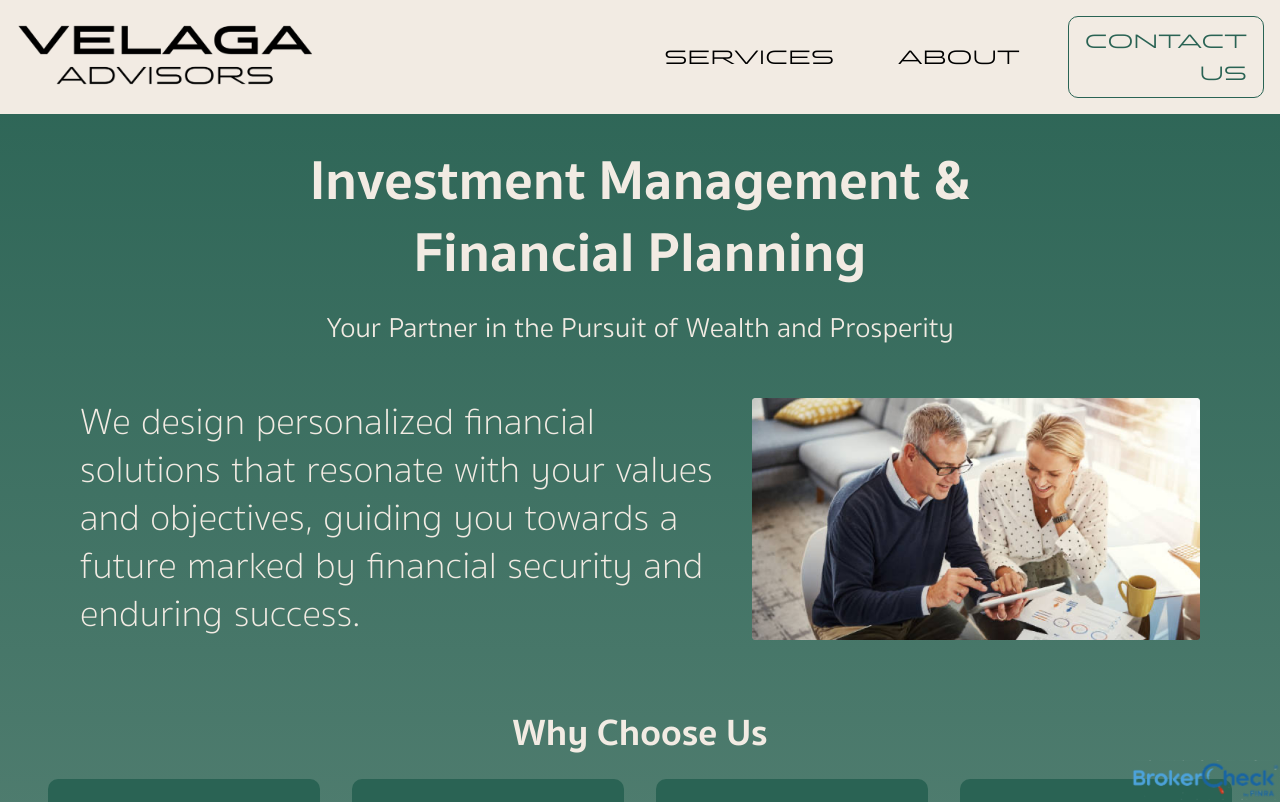
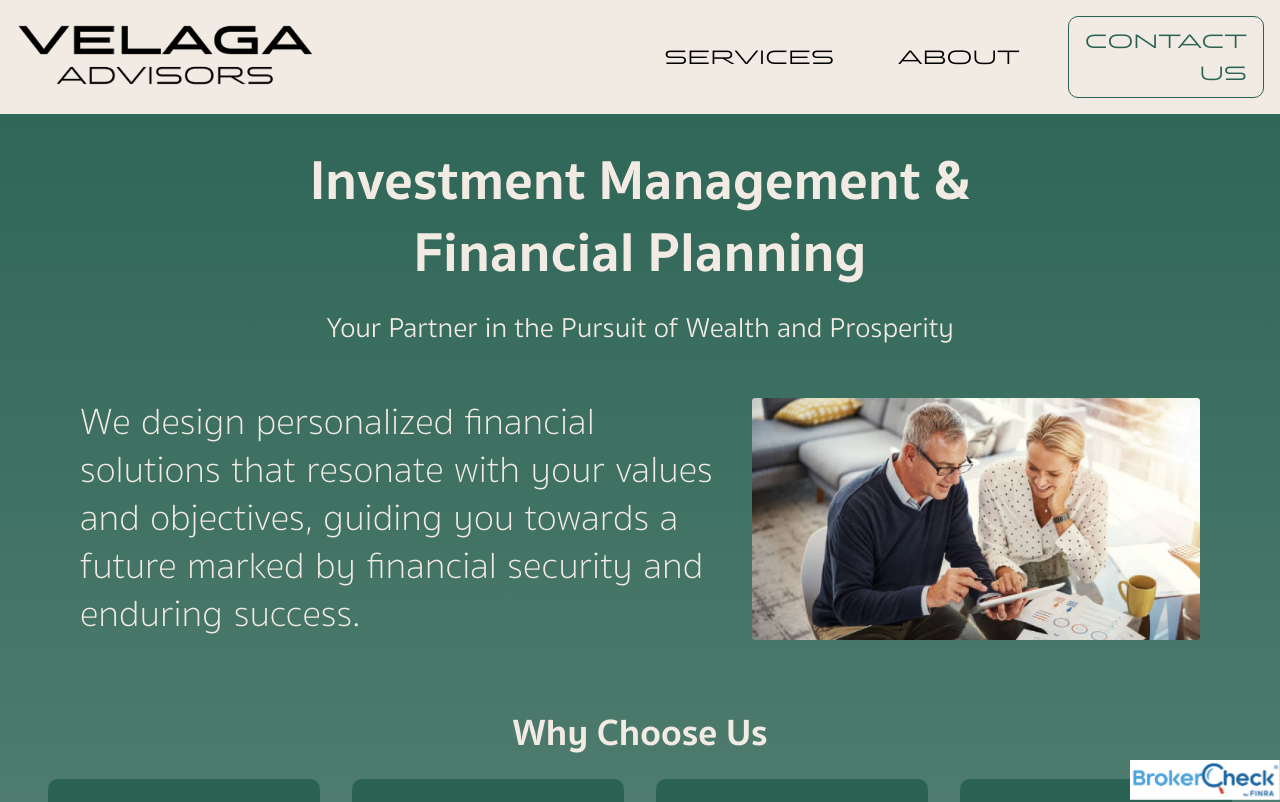
Before and after one commit to avelaga/velagaadvisors, a Next.js app: page / in a window 1280 px wide. Shown: the top 802 px of the page. Built offline with nearby package versions, Linux system fonts and the light colour scheme.

Commit message:
white backgroudn finra logo

```diff
--- a/components/layout.js
+++ b/components/layout.js
@@ -39,7 +39,7 @@ export default function Layout({ children }) {
       <Navbar />
       <main className='layout'>{children}</main>
       {/* <a target="_blank" href="http://www.adviserinfo.sec.gov/individual/summary/7833799" ><img className='finra' src="//www.finra.org/themes/custom/finra_bootstrap_sass/images/bc_badge_style_5.svg" /></a> */}
-      <a href="http://www.adviserinfo.sec.gov/individual/summary/7833799" target="_blank"><img src='/finra.png' className='finra'/></a>
+      <a href="http://www.adviserinfo.sec.gov/individual/summary/7833799" target="_blank"><img src='/finraBackground.png' className='finra'/></a>
       <Footer />
     </div>
   )
--- a/styles/Home.module.css
+++ b/styles/Home.module.css
@@ -109,3 +109,9 @@
   background: #142e27;
   color: var(--white);
 }
+
+@media only screen and (max-width: 600px) {
+  /* .header {
+    font-size: 1rem;
+  } */
+}
```
Also changed, not shown: public/finraBackground.png (added).
